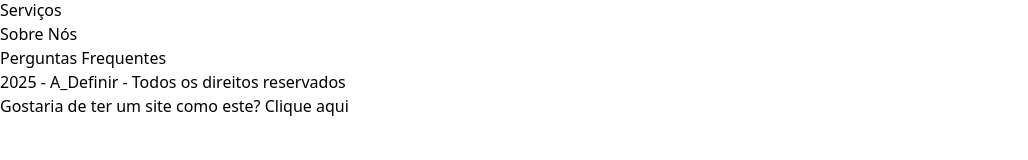
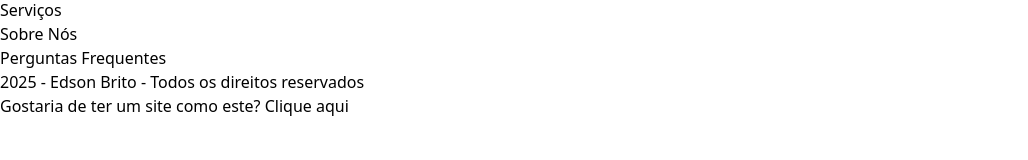
Before and after one commit to Paper-Street-Softwares/LP-Edson-Brito, a React (Vite) app: page / in a window 1280 px wide. Shown: the part 4949-5109 px from the top of the page, without its empty margins (0-1028 px from the left). Built offline with nearby package versions, Linux system fonts and the light colour scheme; a web font is replaced by a local one.

Commit message:
fix: Name

```diff
--- a/src/content/content.jsx
+++ b/src/content/content.jsx
@@ -50,7 +50,7 @@ import { FileText } from "lucide-react";
 const currentYear = new Date().getFullYear();
 
 export const infos = {
-  name: "A_Definir",
+  name: "Edson Brito",
   email: "contato", // Email desejado pelo cliente
   emailSecundario: "A_Definir", // Email desejado pelo cliente
   domain: "edsonbritoadvogados.adv.br", // Sem "www"
```
